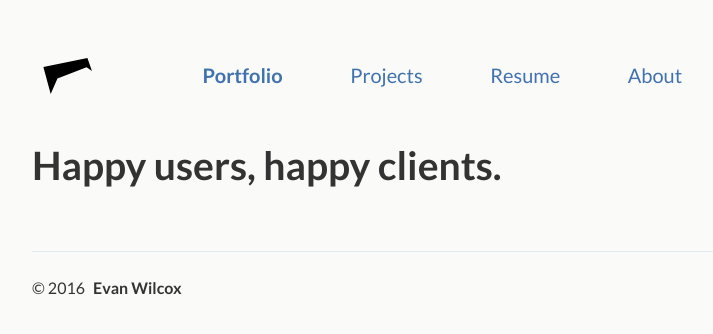
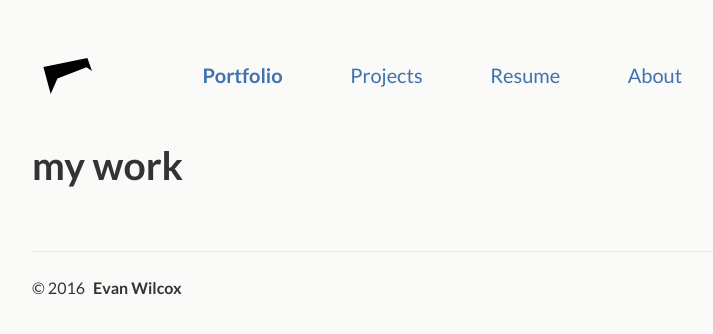
Before and after one commit to ewilcox8/ewilcox8, a Jekyll site: the page built from _pages/work.html, in a window 1280 px wide. Shown: the top 334 px of the page, without its empty margins (266-979 px from the left). Built offline with Jekyll 4.4.1, drawn with Linux system fonts in a browser that asks for light colours.

Commit message:
Update work.html

```diff
--- a/_pages/work.html
+++ b/_pages/work.html
@@ -1,7 +1,7 @@
 ---
 layout: page
 title: Portfolio
-subtitle: Happy users, happy clients.
-desc: Happy users, happy clients.
+subtitle: my work
+desc: my work
 permalink: /portfolio/
 ---
```
